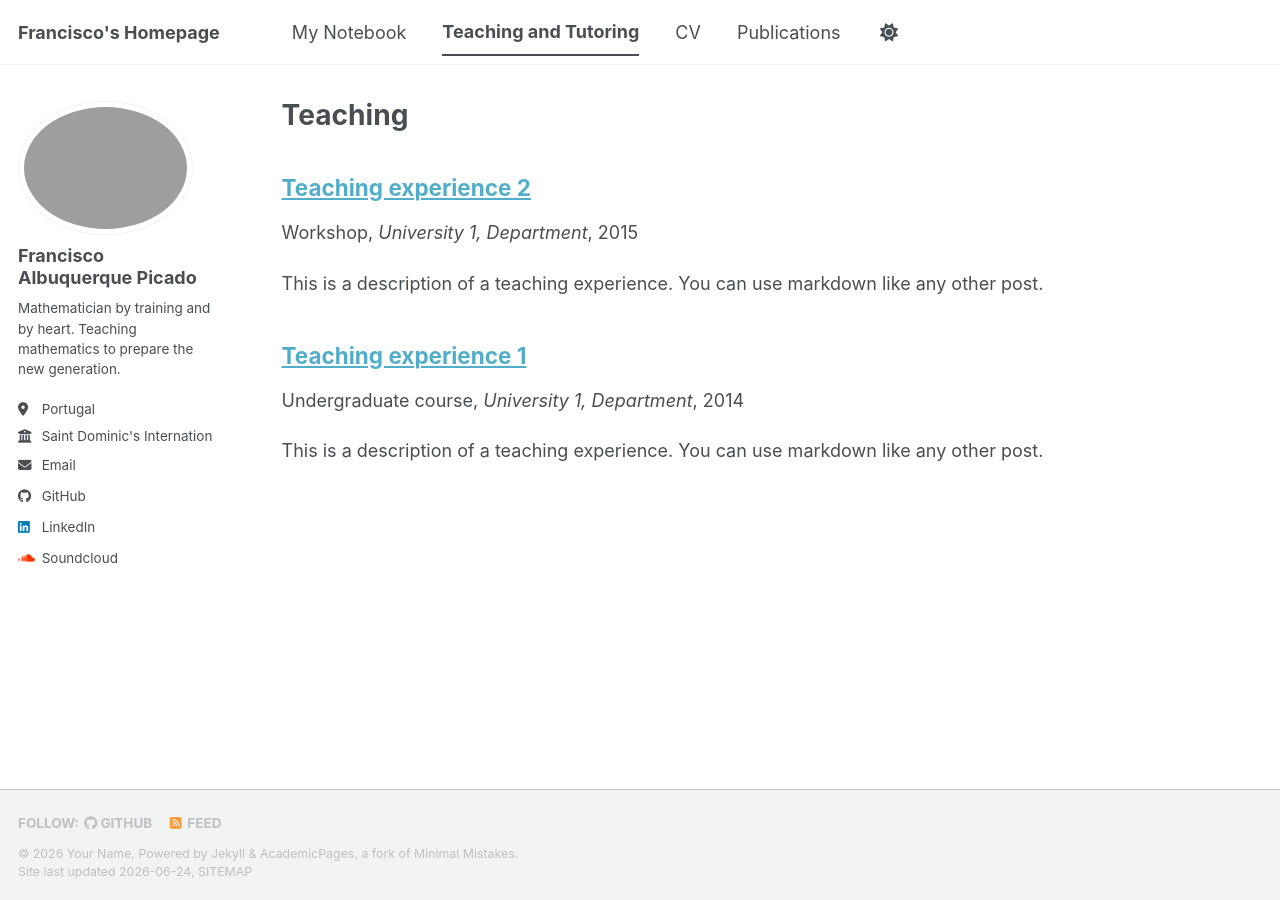
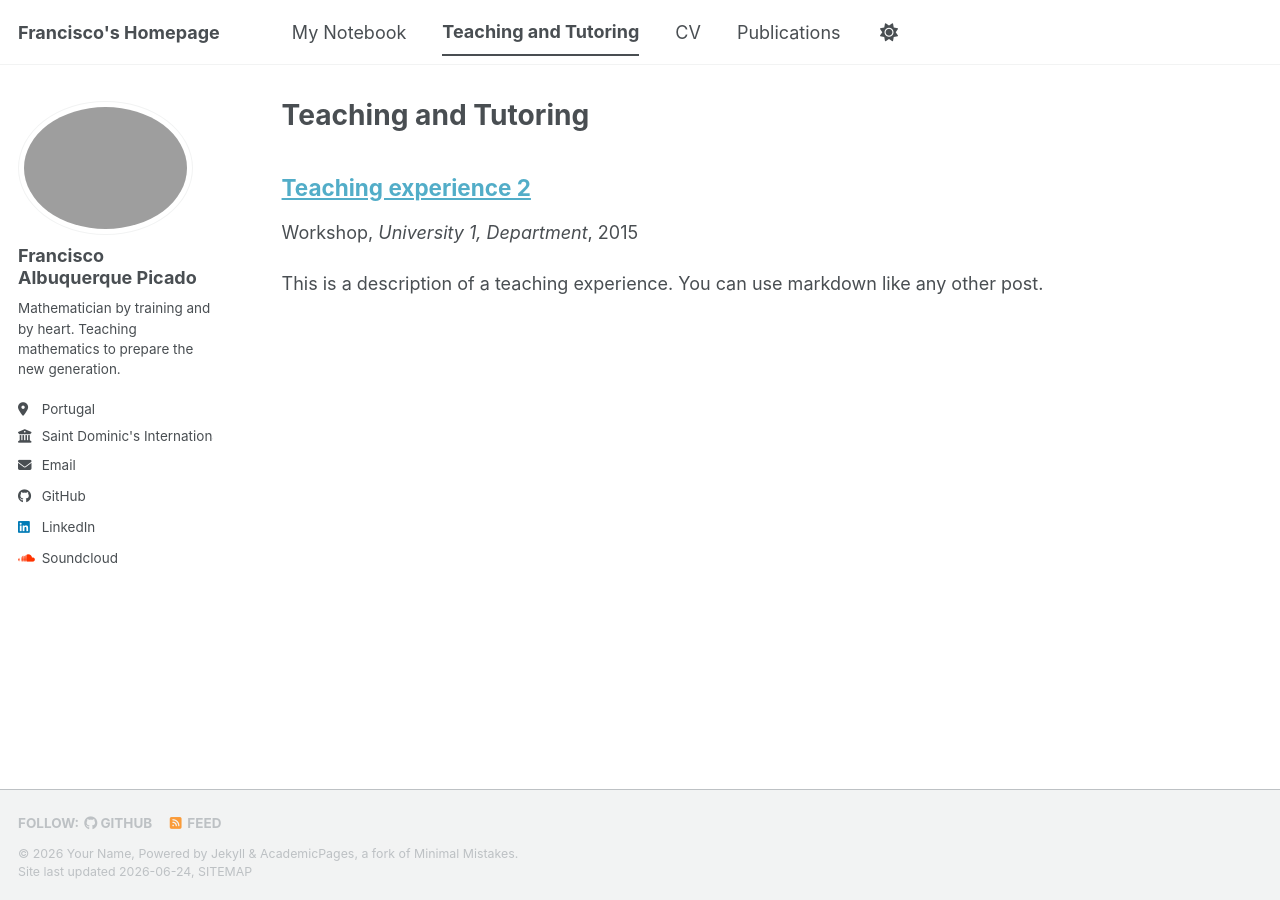
Before and after one commit to ghaleon7/ghaleon7.github.io, a Jekyll site: the page built from _pages/teaching.html, in a window 1280 px wide. Built offline with Jekyll 4.4.1, drawn with Linux system fonts in a browser that asks for light colours; a script bundle is joined from its source files by our own code; library files that are not in the unit come from our copies; a file with an impossible date is left out; some of the changed lines change nothing that is shown.

Commit message:
Changed the teaching part
Updated the teaching part

```diff
--- a/_pages/teaching.html
+++ b/_pages/teaching.html
@@ -1,6 +1,6 @@
 ---
 layout: archive
-title: "Teaching"
+title: "Teaching and Tutoring"
 permalink: /teaching/
 author_profile: true
 ---
--- a/_teaching/2014-spring-teaching-1.md
+++ b/_teaching/2014-spring-teaching-1.md
@@ -1,20 +1,26 @@
 ---
-title: "Teaching experience 1"
+title: "Saint Dominic's International School"
 collection: teaching
-type: "Undergraduate course"
+type: "Middle school and High school"
 permalink: /teaching/2014-spring-teaching-1
-venue: "University 1, Department"
-date: 2014-01-01
-location: "City, Country"
+venue: "Saint Dominic's International School"
+date: 2022-Present
+location: "São Domingos de Rana, Portugal"
 ---
 
-This is a description of a teaching experience. You can use markdown like any other post.
+I joined Saint Dominic's International School in August of 2022, and have been here ever since. In this school, I have had solely teaching roles with the added responsability of being a form tutor in the school year of 2023-2024.
 
-Heading 1
+I have created original resources and experiments and I have adapted existing ones to assist the learning of my students. You may find some of these in my Geogebra page here [Geogebra page](https://www.geogebra.org/u/f_picado)
+
+Courses taught
 ======
+1. MYP Mathematics (MYP 2, MYP 3, MYP 4 (Standard and Extended) and MYP 5 (Standard and Extended))
+2. DP Mathematics (Mathematics Analysis and Approaches (Standard and Higher Level))
 
+<!---
 Heading 2
 ======
 
 Heading 3
 ======
+--->
```
